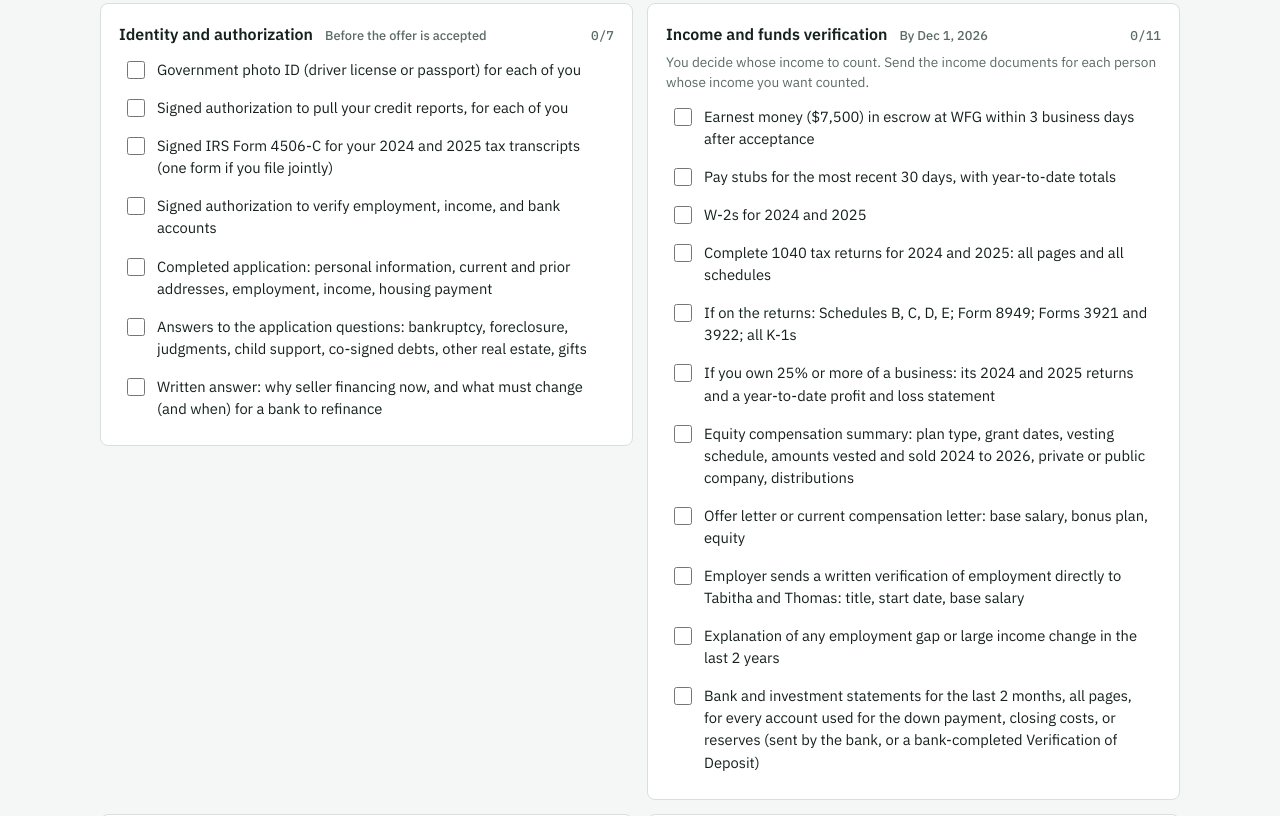
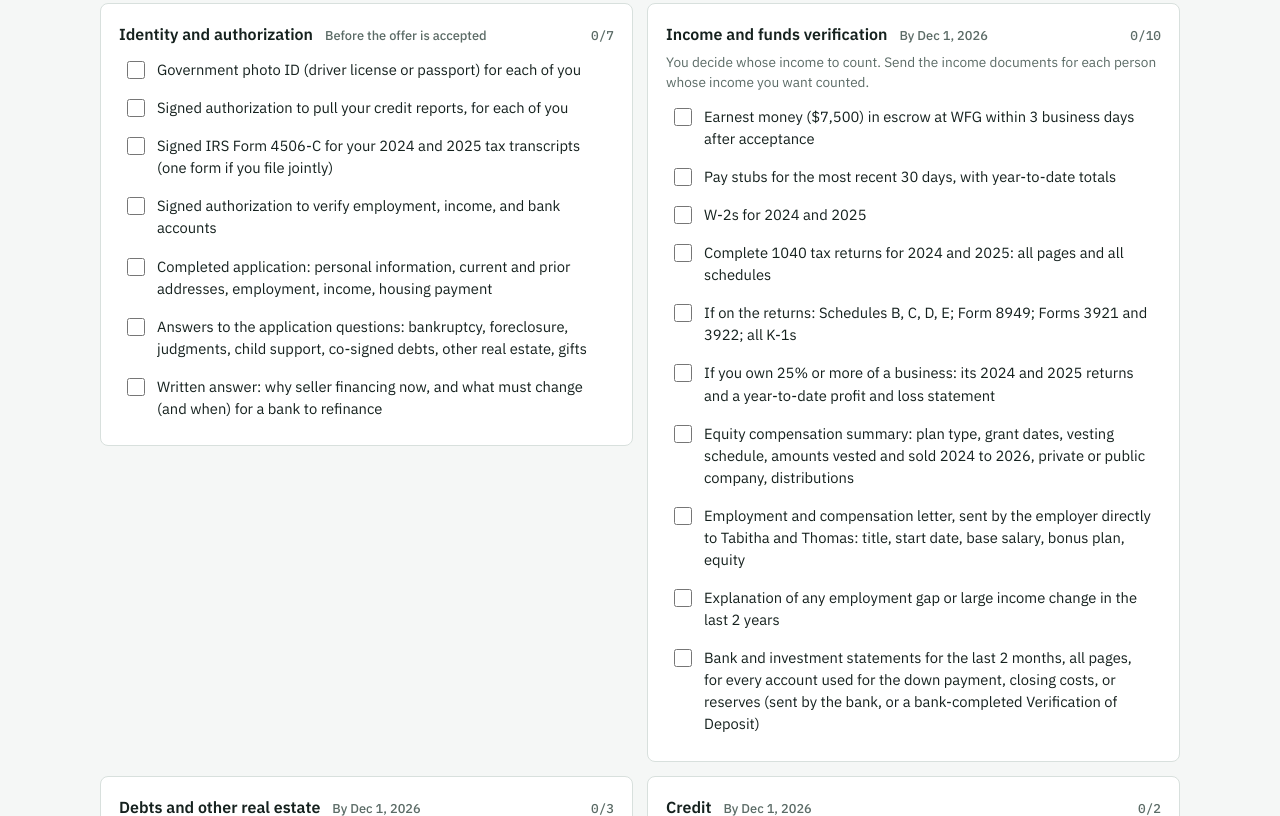
Before and after one commit to ratiofu/ratiofu.github.io, a plain HTML site: page 5225-se-18th/index.html in a window 1280 px wide. Shown: the part 3151-3967 px from the top of the page. Drawn offline with Linux system fonts and the light colour scheme.

Commit message:
fix: combine employment letter and verification items in 5225 SE 18th checklist

```diff
--- a/5225-se-18th/index.html
+++ b/5225-se-18th/index.html
@@ -478,8 +478,7 @@ const CK = [
     ["b4","If on the returns: Schedules B, C, D, E; Form 8949; Forms 3921 and 3922; all K-1s"],
     ["b5","If you own 25% or more of a business: its 2024 and 2025 returns and a year-to-date profit and loss statement"],
     ["b6","Equity compensation summary: plan type, grant dates, vesting schedule, amounts vested and sold 2024 to 2026, private or public company, distributions"],
-    ["b7","Offer letter or current compensation letter: base salary, bonus plan, equity"],
-    ["b8","Employer sends a written verification of employment directly to Tabitha and Thomas: title, start date, base salary"],
+    ["b7","Employment and compensation letter, sent by the employer directly to Tabitha and Thomas: title, start date, base salary, bonus plan, equity"],
     ["b9","Explanation of any employment gap or large income change in the last 2 years"],
     ["d2","Bank and investment statements for the last 2 months, all pages, for every account used for the down payment, closing costs, or reserves (sent by the bank, or a bank-completed Verification of Deposit)"]]},
   {id:"e", title:"Debts and other real estate", due:"By Dec 1, 2026", items:[
```
